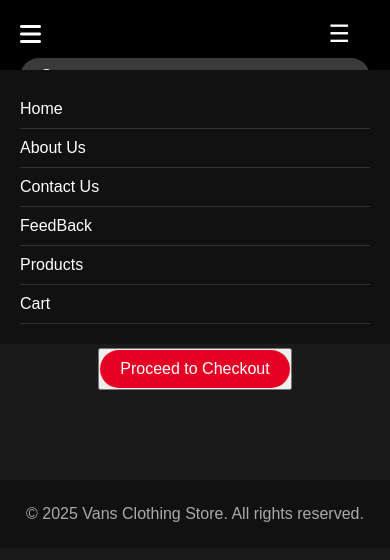
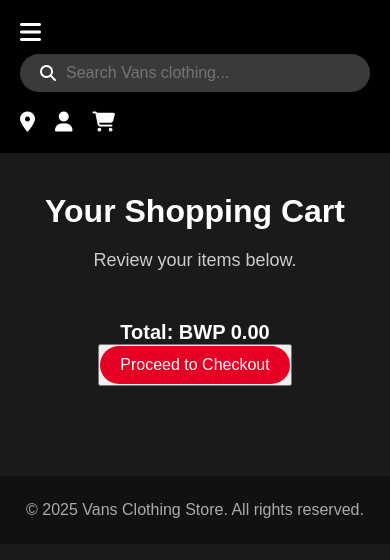
Before and after one commit to babe052501/Vans_Clothing_Store, a plain HTML site: page cart.html in a window 390 px wide. Drawn offline with Linux system fonts and the light colour scheme.

Commit message:
Update cart.html

```diff
--- a/cart.html
+++ b/cart.html
@@ -19,17 +19,6 @@
       <a href="contactus.html" onclick="closeMenu()">Contact Us</a>
       <a href="feedback.html" onclick="closeMenu()">FeedBack</a>
     </nav>
-      <div class="hamburger" tabindex="0">☰</div>
-      <input type="checkbox" id="nav-toggle" style="display: none;">
-      <nav class="mobile-menu">
-        <a href="index.html">Home</a>
-        <a href="aboutus.html">About Us</a>
-        <a href="contactus.html">Contact Us</a>
-        <a href="feedback.html">FeedBack</a>
-        <a href="product.html">Products</a>
-        <a href="cart.html">Cart</a>
-      </nav>
-    </div>
     <div class="search-container">
       <i class="fas fa-search"></i>
       <input type="text" placeholder="Search Vans clothing..." aria-label="Search" />
```
